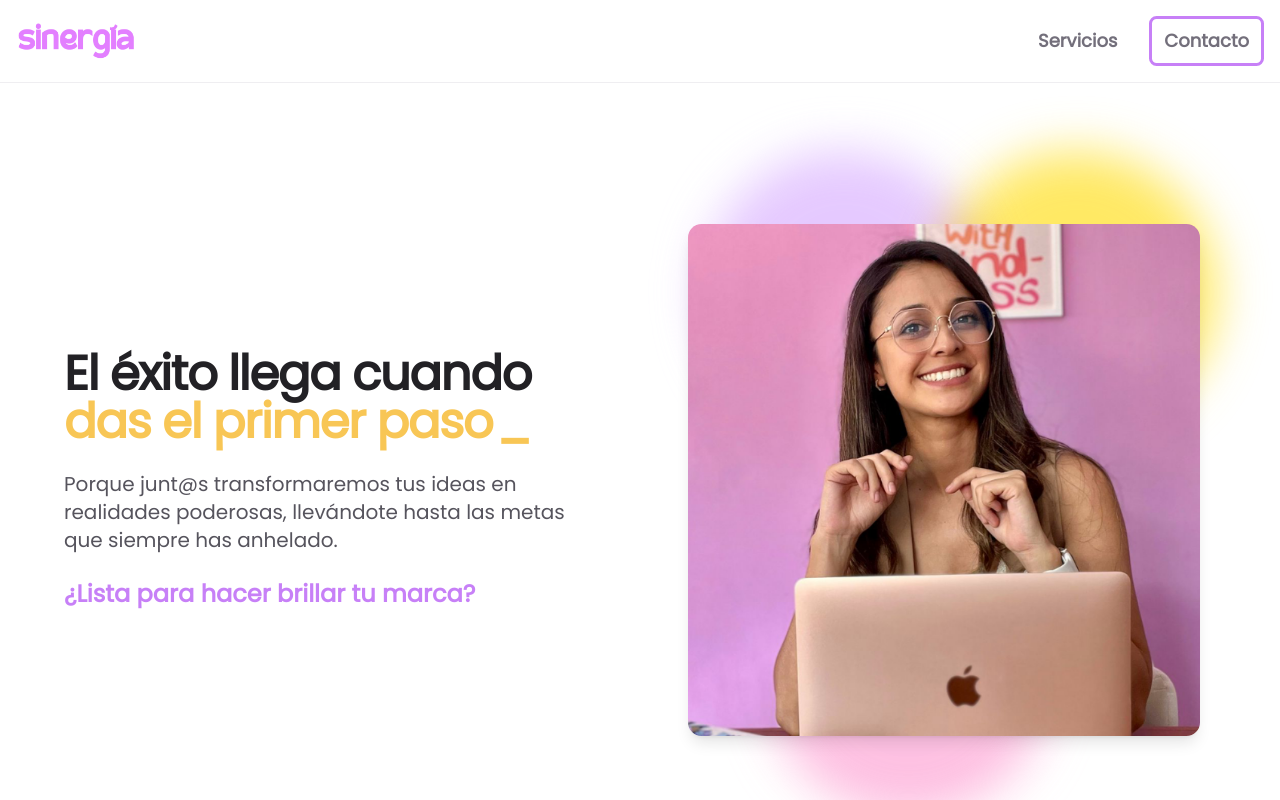
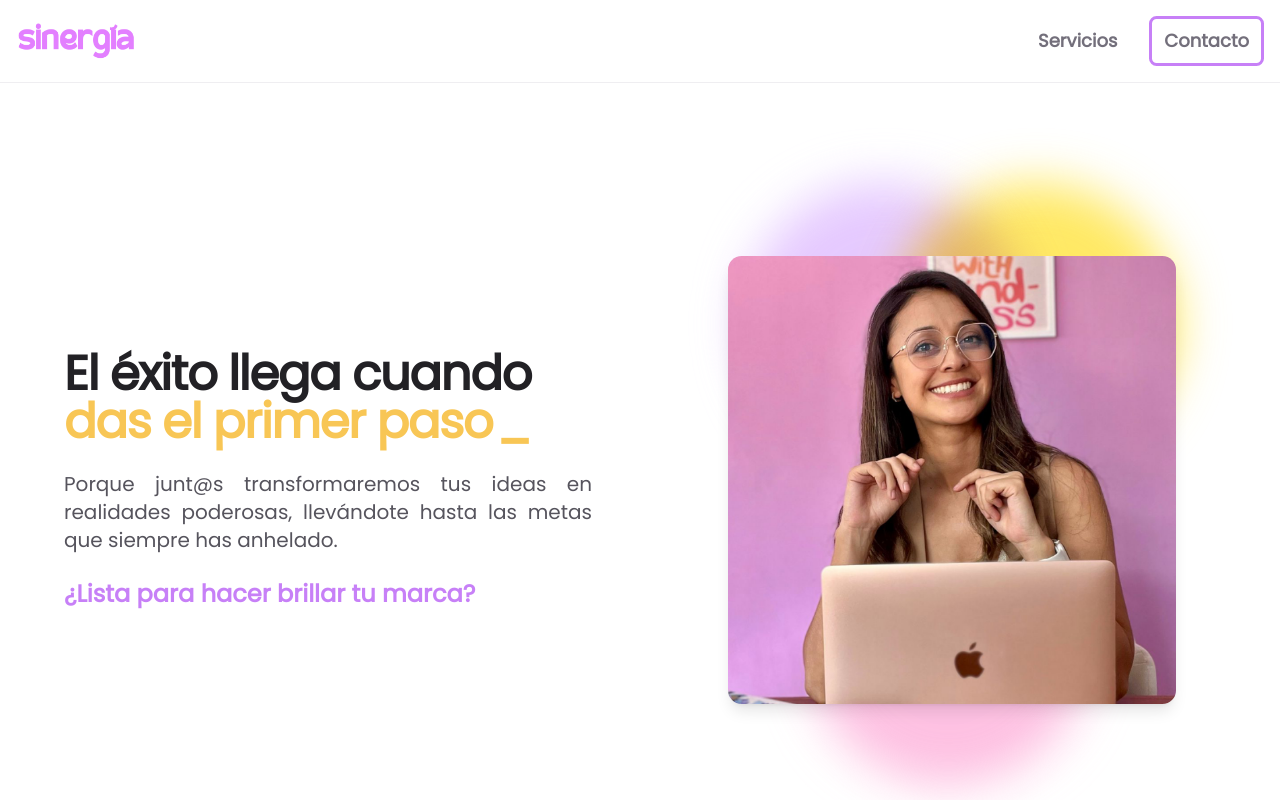
Before and after one commit to jovandyaz/marketing-landing-page, a Next.js app: page / in a window 1280 px wide. Shown: the top 800 px of the page. Built offline with nearby package versions, Linux system fonts and the light colour scheme.

Commit message:
fix(Home): adjustments to main image

```diff
--- a/src/app/page.tsx
+++ b/src/app/page.tsx
@@ -6,7 +6,7 @@ import { SocialProof } from '@/components/SocialProof';
 export default function Home() {
   return (
     <>
-      <div className="flex min-h-screen w-full">
+      <div className="flex w-full">
         <Hero />
       </div>
       <SocialProof />
--- a/src/app/services/page.tsx
+++ b/src/app/services/page.tsx
@@ -79,12 +79,12 @@ export default function ServicesPage() {
         </FadeContainer>
       </section>
 
-      <section className="w-full bg-white py-16 md:py-24">
+      <section className="w-full py-12 md:py-24">
         <div className="container mx-auto px-4 md:px-8">
           <div className="flex flex-col gap-16 md:flex-row md:items-center">
             <FadeDiv className="relative aspect-square overflow-hidden rounded-xl shadow-lg md:aspect-video md:w-2/3">
               <Image
-                alt="Equipo de la agencia de marketing trabajando"
+                alt="Mujer posando en el campo"
                 src="/images/photo_home_1.webp"
                 fill
                 sizes="(max-width: 768px) 100vw, 66vw"
--- a/src/components/Hero/Hero.tsx
+++ b/src/components/Hero/Hero.tsx
@@ -3,10 +3,13 @@ import { BlobAnimation, FadeContainer, FadeDiv, FadeSpan, Typewriter } from '../
 
 export const Hero = () => {
   return (
-    <section aria-label="hero" className="flex w-full items-center justify-center px-4 md:px-8">
+    <section
+      aria-label="hero"
+      className="flex min-h-screen w-full items-center justify-center px-4 md:px-8"
+    >
       <FadeContainer className="mx-auto grid w-full max-w-6xl grid-cols-1 items-center gap-8 md:grid-cols-2 md:gap-24">
         <FadeDiv className="order-2 space-y-4 md:order-1 md:space-y-6">
-          <h1 className="text-3xl font-bold tracking-tight text-gray-900 md:text-5xl">
+          <h1 className="text-center text-3xl font-bold tracking-tight text-gray-900 md:text-left md:text-5xl">
             <FadeSpan className="block">El éxito llega cuando</FadeSpan>
             <FadeSpan className="block">
               <Typewriter
@@ -20,18 +23,18 @@ export const Hero = () => {
             </FadeSpan>
           </h1>
           <FadeDiv className="flex flex-col gap-2 space-y-4">
-            <FadeSpan className="text-base text-gray-700 md:text-xl">
+            <FadeSpan className="text-justify text-base text-gray-700 md:text-xl">
               Porque junt@s transformaremos tus ideas en realidades poderosas, llevándote hasta las
               metas que siempre has anhelado.
             </FadeSpan>
-            <FadeSpan className="text-primary-600 text-2xl font-bold">
+            <FadeSpan className="text-primary-600 text-center text-2xl font-bold md:text-justify">
               ¿Lista para hacer brillar tu marca?
             </FadeSpan>
           </FadeDiv>
         </FadeDiv>
 
-        <div className="relative order-1 w-full md:order-2">
-          <FadeDiv className="relative">
+        <div className="relative order-1 flex w-full items-center justify-center md:order-2">
+          <FadeDiv className="relative mx-auto w-full max-w-md">
             <BlobAnimation>
               <div className="relative aspect-square w-full overflow-hidden rounded-xl shadow-lg">
                 <Image
```
